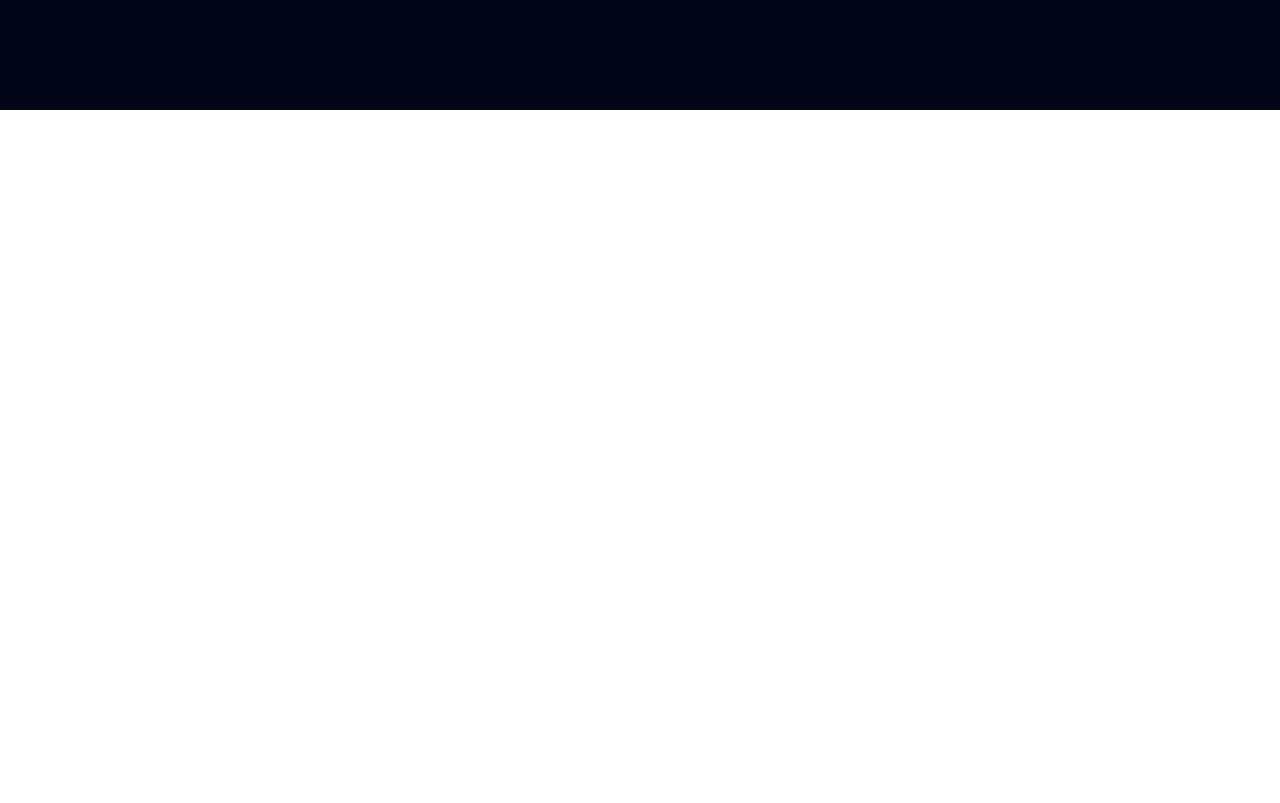
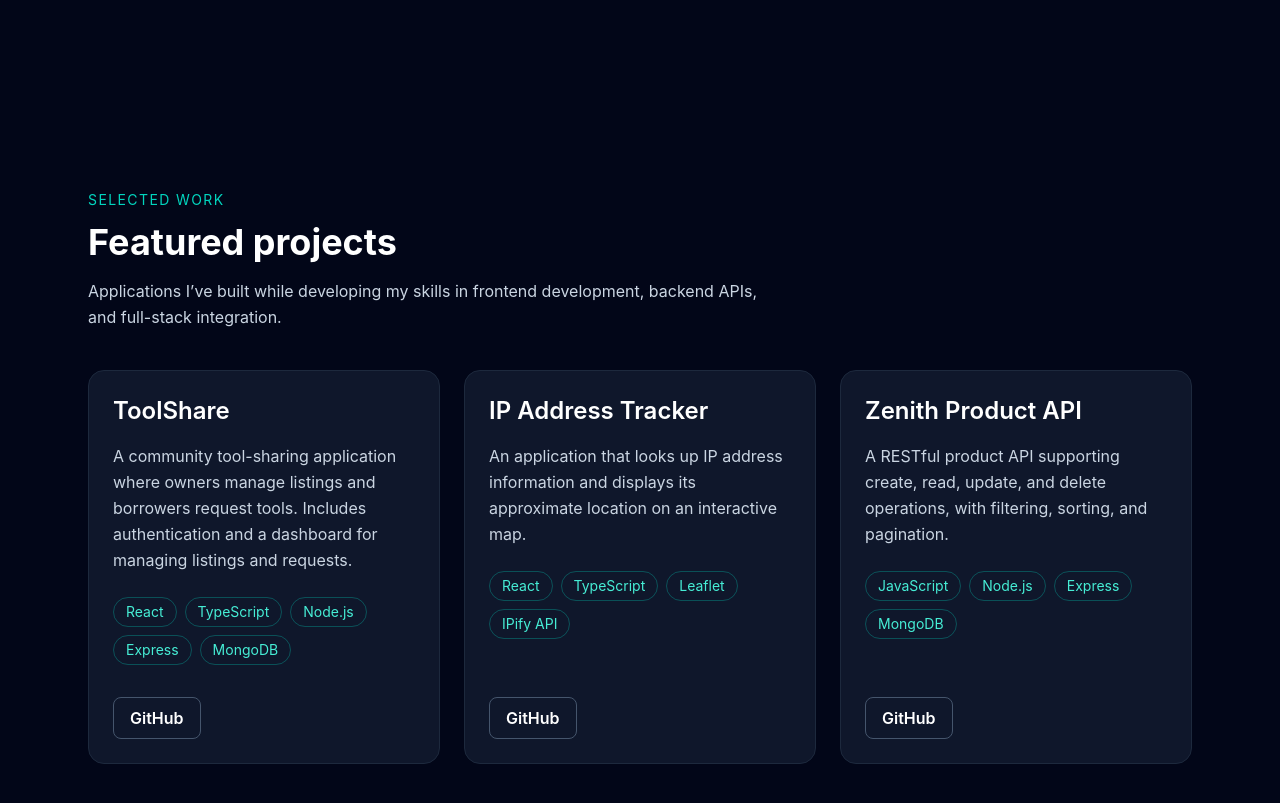
Before and after one commit to Fiyahblaze/Justin-Woods-Developer-Portfolio, a React (Vite) app in the folder frontend/: page / in a window 1280 px wide. Shown: the part 737-1540 px from the top of the page. Before the commit the page ends 847 px from the top, so only its background shows below. Built offline with nearby package versions, Linux system fonts and the light colour scheme.

Commit message:
feat: add featured project cards and GitHub links

```diff
--- a/frontend/src/App.tsx
+++ b/frontend/src/App.tsx
@@ -1,5 +1,6 @@
 import Navbar from './components/layout/Navbar'
 import Hero from './components/sections/Hero'
+import Projects from './components/sections/Projects'
 
 function App() {
   return (
@@ -8,6 +9,7 @@ function App() {
 
       <main>
         <Hero />
+        <Projects />
       </main>
     </div>
   )
--- a/frontend/src/components/sections/Projects.tsx
+++ b/frontend/src/components/sections/Projects.tsx
@@ -0,0 +1,58 @@
+import ProjectCard from '../ui/ProjectCard'
+
+function Projects() {
+  return (
+    <section
+      id="projects"
+      aria-labelledby="projects-heading"
+      className="mx-auto max-w-6xl px-6 py-20"
+    >
+      <p className="text-sm uppercase tracking-widest text-teal-400">
+        Selected work
+      </p>
+
+      <h2
+        id="projects-heading"
+        className="mt-3 text-3xl font-bold sm:text-4xl"
+      >
+        Featured projects
+      </h2>
+
+      <p className="mt-4 max-w-2xl leading-relaxed text-slate-300">
+        Applications I’ve built while developing my skills in frontend
+        development, backend APIs, and full-stack integration.
+      </p>
+
+      <div className="mt-10 grid gap-6 md:grid-cols-2 lg:grid-cols-3">
+        <ProjectCard
+          title="ToolShare"
+          description="A community tool-sharing application where owners manage listings and borrowers request tools. Includes authentication and a dashboard for managing listings and requests."
+          technologies={[
+            'React',
+            'TypeScript',
+            'Node.js',
+            'Express',
+            'MongoDB',
+          ]}
+          githubUrl="https://github.com/Fiyahblaze/ToolShare-Capstone-Project-Frontend"
+        />
+
+        <ProjectCard
+          title="IP Address Tracker"
+          description="An application that looks up IP address information and displays its approximate location on an interactive map."
+          technologies={['React', 'TypeScript', 'Leaflet', 'IPify API']}
+          githubUrl="https://github.com/Fiyahblaze/Project-IP-Tracker-React-Development"
+        />
+
+        <ProjectCard
+          title="Zenith Product API"
+          description="A RESTful product API supporting create, read, update, and delete operations, with filtering, sorting, and pagination."
+          technologies={['JavaScript', 'Node.js', 'Express', 'MongoDB']}
+          githubUrl="https://github.com/Fiyahblaze/SBA-13-Integrating-A-Database-Build-A-Product-API"
+        />
+      </div>
+    </section>
+  )
+}
+
+export default Projects
--- a/frontend/src/components/ui/ProjectCard.tsx
+++ b/frontend/src/components/ui/ProjectCard.tsx
@@ -0,0 +1,67 @@
+type ProjectCardProps = {
+  title: string
+  description: string
+  technologies: string[]
+  githubUrl?: string
+  liveUrl?: string
+}
+
+function ProjectCard({
+  title,
+  description,
+  technologies,
+  githubUrl,
+  liveUrl,
+}: ProjectCardProps) {
+  return (
+    <article className="flex h-full flex-col rounded-2xl border border-slate-800 bg-slate-900 p-6 transition-colors hover:border-teal-400/50">
+      <h3 className="text-2xl font-semibold text-white">{title}</h3>
+
+      <p className="mt-4 leading-relaxed text-slate-300">{description}</p>
+
+      <ul
+        aria-label={`${title} technologies`}
+        className="mt-6 flex flex-wrap gap-2"
+      >
+        {technologies.map((technology) => (
+          <li
+            key={technology}
+            className="rounded-full border border-teal-400/30 px-3 py-1 text-sm text-teal-300"
+          >
+            {technology}
+          </li>
+        ))}
+      </ul>
+
+      {(githubUrl || liveUrl) && (
+        <div className="mt-auto flex flex-wrap gap-4 pt-8">
+          {liveUrl && (
+            <a
+              href={liveUrl}
+              target="_blank"
+              rel="noopener noreferrer"
+              aria-label={`View ${title} live demo`}
+              className="rounded-lg bg-teal-400 px-4 py-2 font-semibold text-slate-950 transition-colors hover:bg-teal-300"
+            >
+              Live Demo
+            </a>
+          )}
+
+          {githubUrl && (
+            <a
+              href={githubUrl}
+              target="_blank"
+              rel="noopener noreferrer"
+              aria-label={`View ${title} on GitHub`}
+              className="rounded-lg border border-slate-600 px-4 py-2 font-semibold text-white transition-colors hover:border-teal-400 hover:text-teal-400"
+            >
+              GitHub
+            </a>
+          )}
+        </div>
+      )}
+    </article>
+  )
+}
+
+export default ProjectCard
```
